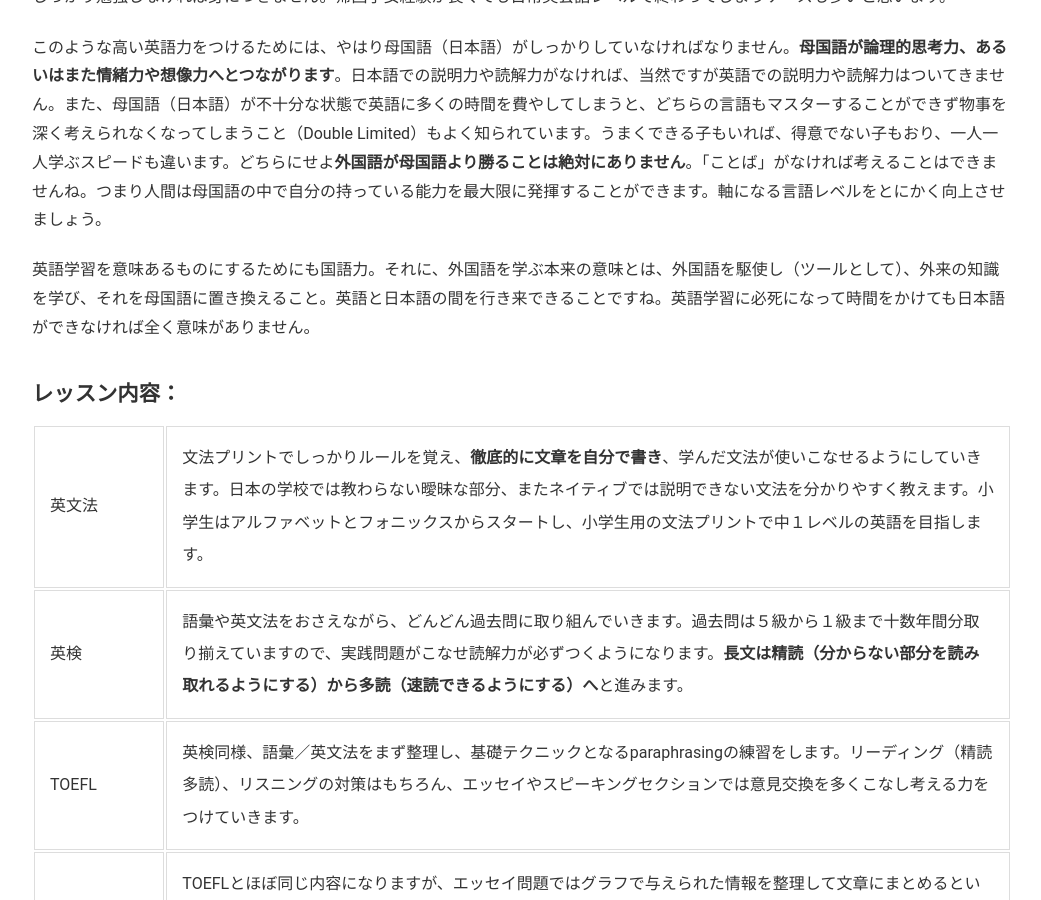
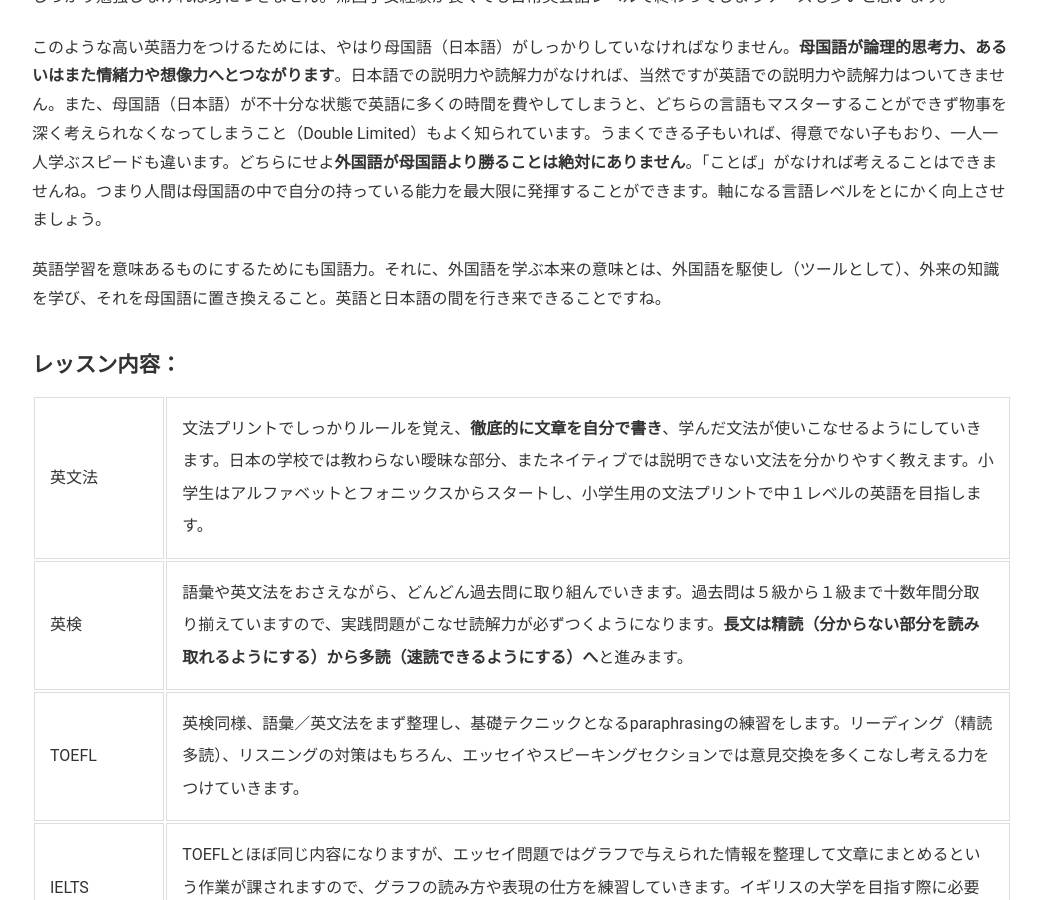
Before and after one commit to phocean/akispace, a Jekyll site: the page built from lessons.md, in a window 1280 px wide and 900 px high, scrolled down 1017 px. Shown: the whole window, without its empty margins (118-1159 px from the left). Built offline with Jekyll 4.4.1, drawn with Linux system fonts in a browser that asks for light colours.

Commit message:
Update lessons.md

```diff
--- a/lessons.md
+++ b/lessons.md
@@ -28,7 +28,7 @@ description: オンライン英語家庭教師　小学生から大学生まで
 
 このような高い英語力をつけるためには、やはり母国語（日本語）がしっかりしていなければなりません。**母国語が論理的思考力、あるいはまた情緒力や想像力へとつながります**。日本語での説明力や読解力がなければ、当然ですが英語での説明力や読解力はついてきません。また、母国語（日本語）が不十分な状態で英語に多くの時間を費やしてしまうと、どちらの言語もマスターすることができず物事を深く考えられなくなってしまうこと（Double Limited）もよく知られています。うまくできる子もいれば、得意でない子もおり、一人一人学ぶスピードも違います。どちらにせよ**外国語が母国語より勝ることは絶対にありません**。「ことば」がなければ考えることはできませんね。つまり人間は母国語の中で自分の持っている能力を最大限に発揮することができます。軸になる言語レベルをとにかく向上させましょう。
 
-英語学習を意味あるものにするためにも国語力。それに、外国語を学ぶ本来の意味とは、外国語を駆使し（ツールとして）、外来の知識を学び、それを母国語に置き換えること。英語と日本語の間を行き来できることですね。英語学習に必死になって時間をかけても日本語ができなければ全く意味がありません。
+英語学習を意味あるものにするためにも国語力。それに、外国語を学ぶ本来の意味とは、外国語を駆使し（ツールとして）、外来の知識を学び、それを母国語に置き換えること。英語と日本語の間を行き来できることですね。
 
 <h4>レッスン内容：</h4>
 
```
